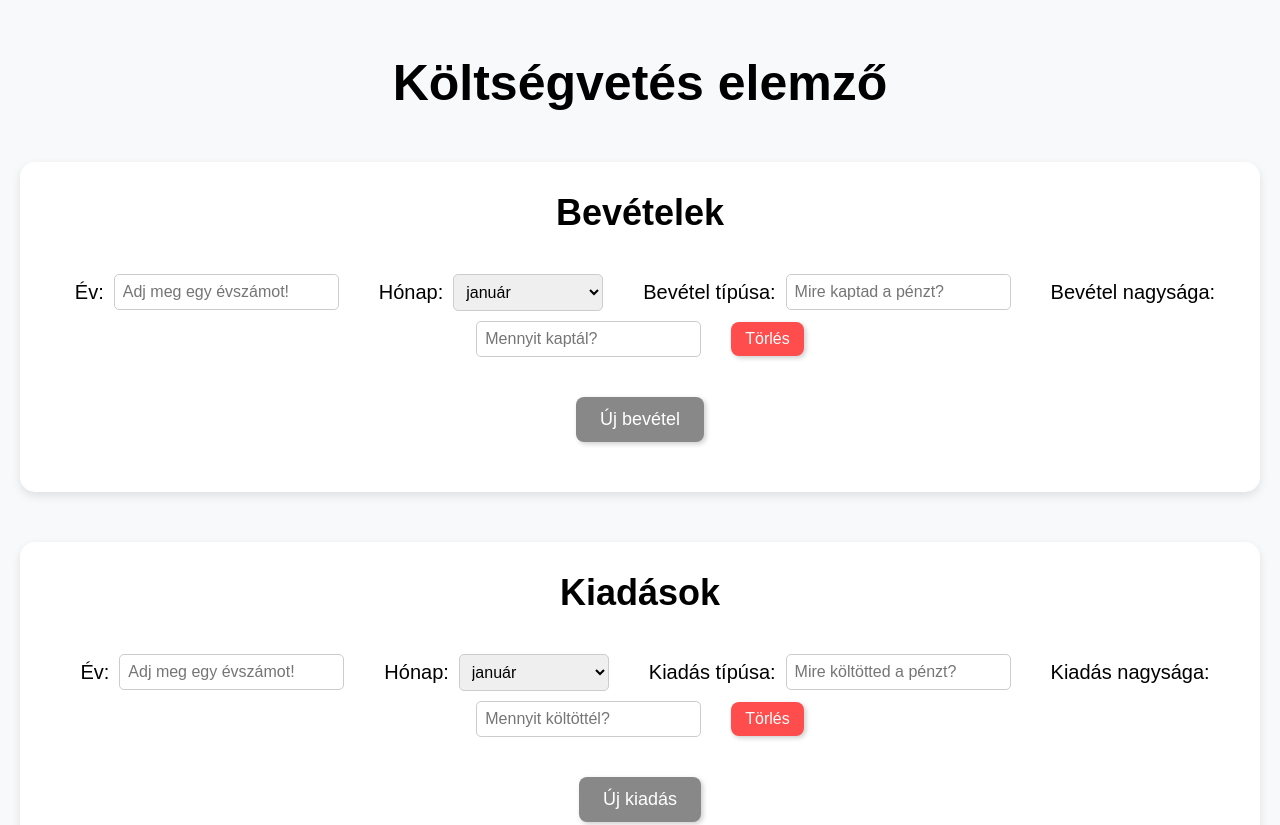
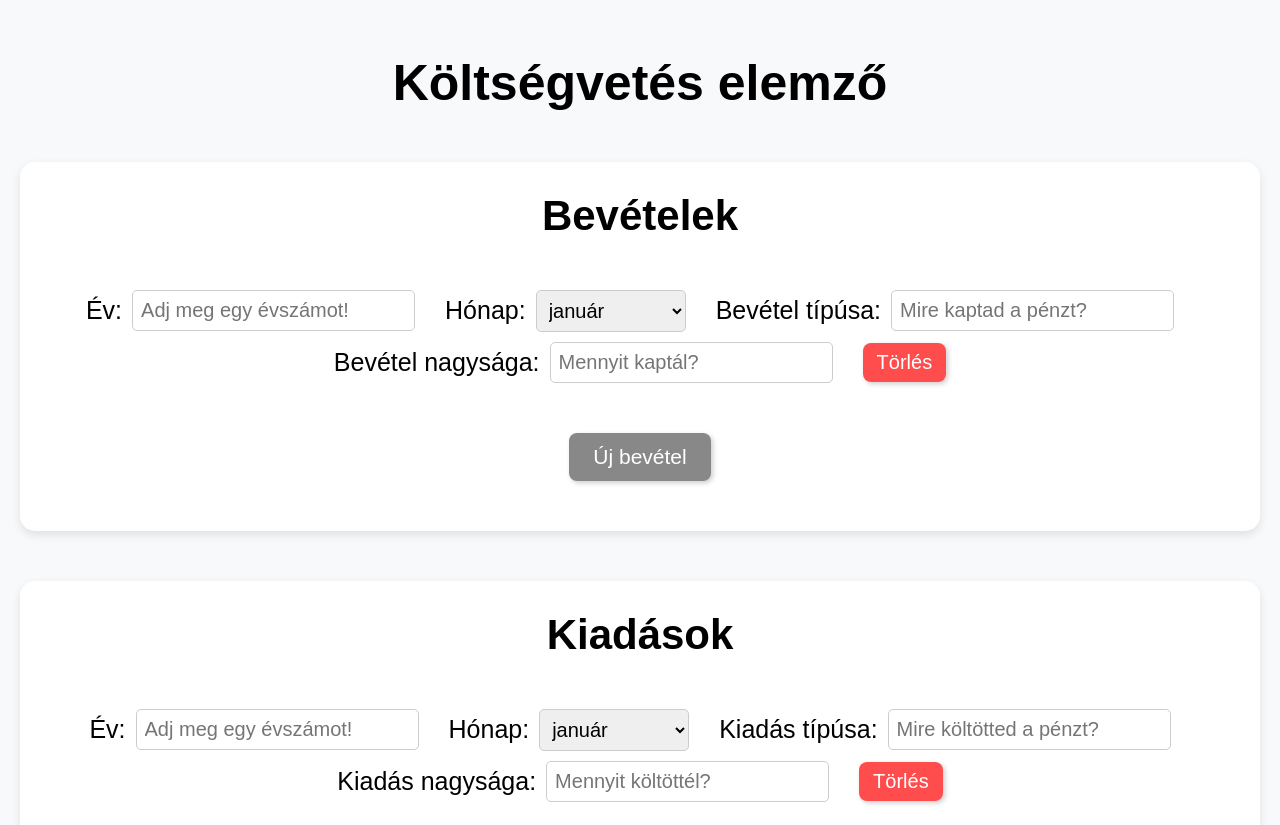
Before and after one commit to Balint2/University-exercise---budget-calculator, a plain HTML site: page FRONTEND/mainPage.html in a window 1280 px wide. Shown: the top 825 px of the page. Drawn offline with Linux system fonts and the light colour scheme.

```diff
--- a/FRONTEND/style.css
+++ b/FRONTEND/style.css
@@ -12,13 +12,13 @@
     margin-bottom: 40px;
 }
 
+.section-container h2 {
+    margin: 0 0 20px 0;
+    font-size: 42px;
+    text-align: center;
+}
+
 /* Alcímek */
-h2 {
-    font-size: 40px;
-    margin-bottom: 20px;
-    margin-top: 20px;
-
-}
 
 /* Kártya stílus - szekciók köré */
 .section-container {
@@ -29,17 +29,13 @@
 
     padding: 30px;
     margin: 50px auto;
-    max-width: 1600px; /* Maximális szélesség, hogy ne legyen túl széles */
+    max-width: 1700px; /* Maximális szélesség, hogy ne legyen túl széles */
     display: flex;
     flex-direction: column;
     align-items: center; /* Középre igazítás */
 }
 
-.section-container h2 {
-    margin: 0 0 20px 0;
-    font-size: 36px;
-    text-align: center;
-}
+
 
 /* Bevitel elemek */
 .input-container {
@@ -51,7 +47,7 @@
     flex-wrap: wrap;
 
     gap: 10px;
-    margin: 20px 0;
+    margin: 30px 0;
     width: 100%; /* Vegye fel a teljes szélességet */
 }
 
@@ -61,22 +57,22 @@
     padding: 8px;
     border: 1px solid #ccc;
     border-radius: 5px;
-    font-size: 16px;
+    font-size: 20px;
     min-width: 150px; /* Alap minimum méret */
     margin-right: 20px;
 }
 
 /* Label */
 label {
-    margin-left: 10px;
-    font-size: 20px;
+    margin-left: 0;
+    font-size: 25px;
 }
 
 /* Gombok alap */
 button {
     border: none;
     border-radius: 8px;
-    font-size: 16px;
+    font-size: 20px;
     cursor: pointer;
     padding: 10px 20px;
     color: white;
@@ -115,7 +111,7 @@
     color: white;
     border: none;
     border-radius: 8px;
-    font-size: 18px;
+    font-size: 21px;
 }
 
 .addButton:hover {
```
Also changed, not shown: 1 other file.
